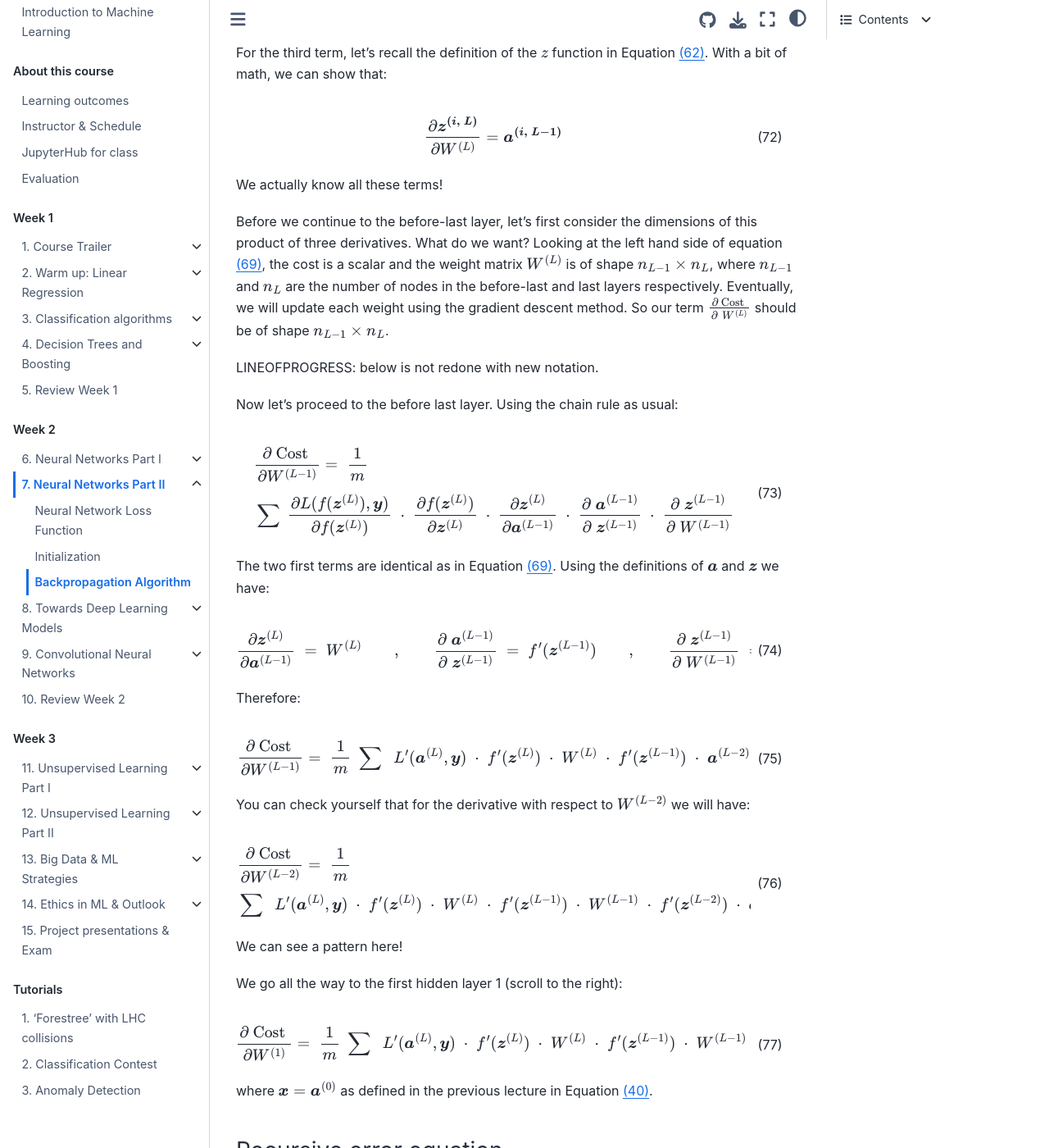
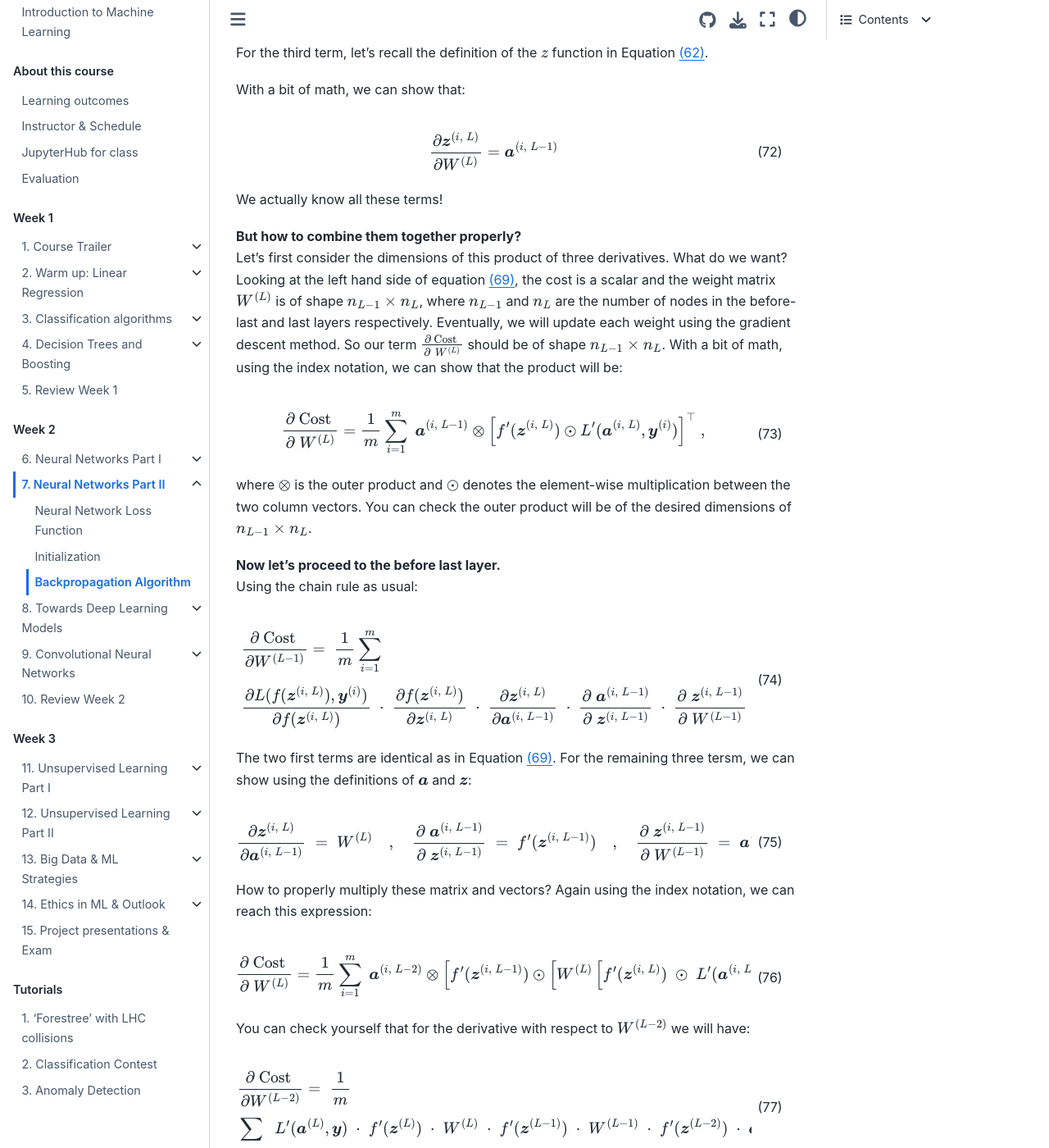
Before and after one commit to clairedavid/intro_to_ml, a Jupyter Book: the page built from week2/NN2_backprop.md, in a window 1280 px wide and 1400 px high, scrolled down 5968 px. Shown: the whole window at 82% size. Built offline with Jupyter Book 1.0.4 settings and Sphinx 7.4.7 and the Sphinx Book theme 1.1.4, drawn with Linux system fonts in a browser that asks for light colours; pages that are not in the unit, such as notebooks, are missing from menus; some of the changed text lies outside the part shown.

Commit message:
Backprop last layer

`````diff
--- a/week2/NN2_backprop.md
+++ b/week2/NN2_backprop.md
@@ -118,7 +118,7 @@ __Exit conditions:__
 Now there will be math.
 
 ### What is the goal?
-Always a good question to start. We want to tweak the weights $\boldsymbol{W}$ and biases $\boldsymbol{b}$ so that the network predictions $\boldsymbol{\hat{y}^{(i)}}$ get as close as they can be to the observed values $\boldsymbol{y^{(i)}}$. For all samples $i$ of the training dataset. In other words, we want to know how to change the weights and biases so that we minimize the cost:
+Always a good question to start. We want to tweak the weights $\boldsymbol{W}$ and biases $\boldsymbol{b}$ so that the network predictions $\boldsymbol{\hat{y}}^{(i)}$ get as close as they can be to the observed values $\boldsymbol{y}^{(i)}$. For all samples $i$ of the training dataset. In other words, we want to know how to change the weights and biases so that we minimize the cost:
 ```{math}
 :label: costnnmineq
  \min_{\boldsymbol{W},\boldsymbol{b}} \text{ Cost}(\boldsymbol{W},\boldsymbol{b})
@@ -150,17 +150,17 @@ Equation {eq}`partialdevcostWbeq` can be overwhelming, especially given the nume
 Let's first rewrite the activation unit equation as a function of a function. We saw in the previous lecture:
 ```{math}
 :label: activvalueeq
-\boldsymbol{a^{(i, \: \ell)}} = f\left[ \; \left(W^{(\ell)}\right)^\top \; \boldsymbol{a^{(i, \: \ell -1)}} \;+\; \boldsymbol{b^{(\ell)}} \;\right]
+\boldsymbol{a}^{(i, \: \ell)} = f\left[ \; \left(W^{(\ell)}\right)^\top \; \boldsymbol{a}^{(i, \: \ell -1)} \;+\; \boldsymbol{b}^{(\ell)} \;\right]
 ```
 with $f$ the node's activation function and $\ell$ is the current layer of the activation unit. Let's split the notation by extracting the sum:
 ```{math}
 :label: zfunceq
-\boldsymbol{z^{(i, \: \ell)}} = \left(W^{(\ell)}\right)^\top \; \boldsymbol{a^{(i, \: \ell -1)}} \;+\; \boldsymbol{b^{(\ell)}}
+\boldsymbol{z}^{(i, \: \ell)} = \left(W^{(\ell)}\right)^\top \; \boldsymbol{a}^{(i, \: \ell -1)} \;+\; \boldsymbol{b}^{(\ell)}
 ```
 
 This would be called the "weighted sum plus bias." So then each activation unit can be computed as:
 ````{margin}
-$\boldsymbol{z^{(i, \: \ell)}}$ has the same shape as $\boldsymbol{a^{(i, \: \ell)}}$.
+$\boldsymbol{z}^{(i, \: \ell)}$ has the same shape as $\boldsymbol{a}^{(i, \: \ell)}$.
 It is a column vector of size ($n_{\ell}$, 1), with $n_{\ell}$ the number of nodes on the layer $\ell$.
 ````
 ```{math}
@@ -171,9 +171,9 @@ It is a column vector of size ($n_{\ell}$, 1), with $n_{\ell}$ the number of nod
 We will denote the loss function through a general form as $L$:
 ```{math}
 :label: lossfunceq
-L\left(\boldsymbol{\hat{y}^{(i)}}, \boldsymbol{y^{(i)}} \right)
+L\left(\boldsymbol{\hat{y}}^{(i)}, \boldsymbol{y}^{(i)} \right)
 ```
-It is computed for each sample instance $\left\{ \boldsymbol{x^{(i)}}, y^{(i)} \right\}$, with $\left(\boldsymbol{x^{(i)}}\right)^\top = (x_1^{(i)}, x_2^{(i)}, \cdots, x_n^{(i)})^\top$ being the vector of $n$ input features and $y^{(i)}$ the associated target.
+It is computed for each sample instance $\left\{ \boldsymbol{x}^{(i)}, y^{(i)} \right\}$, with $\left(\boldsymbol{x}^{(i)}\right)^\top = (x_1^{(i)}, x_2^{(i)}, \cdots, x_n^{(i)})^\top$ being the vector of $n$ input features and $y^{(i)}$ the associated target.
 
 The cost is the sum of the losses over all data instances $m$.
 
@@ -202,7 +202,7 @@ The final prediction $\hat{y}^{(i)}$ is the output of the activation unit in the
 In the network above, there is only one activation unit, so we can omit the subscript. If the network has $K$ outputs instead of one, we would have column vectors of $K$ elements:
 ```{math}
 :label: ypredbold
-\boldsymbol{\hat{y}^{(i)}} = \boldsymbol{a^{(i, \: L)}}
+\boldsymbol{\hat{y}}^{(i)} = \boldsymbol{a}^{(i, \: L)}
 ```
 
 So far, so good. Now the cost.
@@ -213,7 +213,7 @@ So far, so good. Now the cost.
 The cost function is obtained using Equations {eq}`afzeq`, {eq}`costfunceq` and {eq}`ypredbold`:
 ```{math}
 :label: costlossafzeq
-\text{Cost} = \frac{1}{m} \sum_{i=1}^m L\left(\boldsymbol{\hat{y}^{(i)}}, \boldsymbol{y^{(i)}}\right) = \frac{1}{m} \sum_{i=1}^m L\left(\boldsymbol{a^{(i, \: L)}}, \boldsymbol{y^{(i)}}\right) = \frac{1}{m} \sum_{i=1}^m L(f(\boldsymbol{z^{(i, \: L)}}), \boldsymbol{y^{(i)}})
+\text{Cost} = \frac{1}{m} \sum_{i=1}^m L\left(\boldsymbol{\hat{y}}^{(i)}, \boldsymbol{y}^{(i)}\right) = \frac{1}{m} \sum_{i=1}^m L\left(\boldsymbol{a}^{(i, \: L)}, \boldsymbol{y}^{(i)}\right) = \frac{1}{m} \sum_{i=1}^m L(f(\boldsymbol{z}^{(i, \: L)}), \boldsymbol{y}^{(i)})
 ```
 ***
 
@@ -230,65 +230,67 @@ Let's write the derivative of the cost function with respect to the weight matri
 ```{math}
 :label: dCostlastchaineq
 \begin{align*}
-\frac{\partial \text { Cost }}{\partial \; W^{(L)}} &= \; \frac{1}{m} \sum_{i=1}^m \; \frac{\partial L(f(\boldsymbol{z^{(i, \: L)}}), \boldsymbol{y^{(i)}})}{\partial \; W^{(L)}} \\[2ex]
-&= \; \frac{1}{m} \sum_{i=1}^m \; \frac{\partial L(f(\boldsymbol{z^{(i, \: L)}}), \boldsymbol{y})}{\partial f(\boldsymbol{z^{(i, \: L)}})} \; \cdot \;  \frac{\partial f(\boldsymbol{z^{(i, \: L)}})}{\partial \boldsymbol{z^{(i, \: L)}}} \; \cdot \; \frac{\partial \boldsymbol{z^{(i, \: L)}}}{\partial W^{(L)}}
+\frac{\partial \text { Cost }}{\partial \; W^{(L)}} &= \; \frac{1}{m} \sum_{i=1}^m \; \frac{\partial L(f(\boldsymbol{z}^{(i, \: L)}), \boldsymbol{y}^{(i)})}{\partial \; W^{(L)}} \\[2ex]
+&= \; \frac{1}{m} \sum_{i=1}^m \; \frac{\partial L(f(\boldsymbol{z}^{(i, \: L)}), \boldsymbol{y}^{(i)})}{\partial f(\boldsymbol{z}^{(i, \: L)})} \; \cdot \;  \frac{\partial f(\boldsymbol{z}^{(i, \: L)})}{\partial \boldsymbol{z}^{(i, \: L)}} \; \cdot \; \frac{\partial \boldsymbol{z}^{(i, \: L)}}{\partial W^{(L)}}
 \end{align*}
 ```
 
-We can simplify things. The first term is the derivative of the loss function with argument $f(\boldsymbol{z^{(i, \: L)}}) = \boldsymbol{a^{(i, \: L)}}$:
+We can simplify things. The first term is the derivative of the loss function with argument $f(\boldsymbol{z}^{(i, \: L)}) = \boldsymbol{a}^{(i, \: L)}$:
 ```{math}
 :label: dCostlprime
-\frac{\partial L(f(\boldsymbol{z^{(i, \: L)}}), \boldsymbol{y^{(i)}})}{\partial f(\boldsymbol{z^{(i, \: L)}})} = L^{\prime}(\boldsymbol{a^{(i, \: L)}}, \boldsymbol{y^{(i)}})
+\frac{\partial L(f(\boldsymbol{z}^{(i, \: L)}), \boldsymbol{y}^{(i)})}{\partial f(\boldsymbol{z}^{(i, \: L)})} = L^{\prime}(\boldsymbol{a}^{(i, \: L)}, \boldsymbol{y}^{(i)})
 ```
-We have done the forward propagation, so we have access to the values for all the $\boldsymbol{a^{(i, \: L)}}$. This term is known!
+We have done the forward propagation, so we have access to the values for all the $\boldsymbol{a}^{(i, \: L)}$. This term is known!
 
-Same for the second term, which is the derivative of the activation function evaluated at $\boldsymbol{z^{(i, \: L)}}$:
+Same for the second term, which is the derivative of the activation function evaluated at $\boldsymbol{z}^{(i, \: L)}$:
 ```{math}
 :label: dCostfprime
-\frac{\partial f(\boldsymbol{z^{(i, \: L)}})}{\partial \boldsymbol{z^{(i, \: L)}}} = f'(\boldsymbol{z^{(i, \: L)}})
+\frac{\partial f(\boldsymbol{z}^{(i, \: L)})}{\partial \boldsymbol{z}^{(i, \: L)}} = f'(\boldsymbol{z}^{(i, \: L)})
 ```
 This is also known!
 
-For the third term, let's recall the definition of the $z$ function in Equation {eq}`zfunceq`. With a bit of math, we can show that:
+For the third term, let's recall the definition of the $z$ function in Equation {eq}`zfunceq`.
+
+With a bit of math, we can show that:
 ```{math}
 :label: dCostdzdwlastlayer
-\frac{\partial \boldsymbol{z^{(i, \: L)}}}{\partial W^{(L)}} = \boldsymbol{a^{(i, \: L-1)}}
+\frac{\partial \boldsymbol{z}^{(i, \: L)}}{\partial W^{(L)}} = \boldsymbol{a}^{(i, \: L-1)}
 ```
 
 We actually know all these terms!
 
-Before we continue to the before-last layer, let's first consider the dimensions of this product of three derivatives. What do we want? Looking at the left hand side of equation {eq}`dCostlastchaineq`, the cost is a scalar and the weight matrix $W^{(L)}$ is of shape $n_{L-1} \times n_L$, where $n_{L-1}$ and $n_L$ are the number of nodes in the before-last and last layers respectively. Eventually, we will update each weight using the gradient descent method. So our term $\frac{\partial \text { Cost }}{\partial \; W^{(L)}}$ should be of shape $n_{L-1} \times n_L$.
+__But how to combine them together properly?__
+Let's first consider the dimensions of this product of three derivatives. What do we want? Looking at the left hand side of equation {eq}`dCostlastchaineq`, the cost is a scalar and the weight matrix $W^{(L)}$ is of shape $n_{L-1} \times n_L$, where $n_{L-1}$ and $n_L$ are the number of nodes in the before-last and last layers respectively. Eventually, we will update each weight using the gradient descent method. So our term $\frac{\partial \text { Cost }}{\partial \; W^{(L)}}$ should be of shape $n_{L-1} \times n_L$. With a bit of math, using the index notation, we can show that the product will be:
+
+```{math}
+:label: dCostfirstvectorouterprod
+\frac{\partial \text { Cost }}{\partial \; W^{(L)}} = \frac{1}{m} \sum_{i=1}^m \; \boldsymbol{a}^{(i, \: L-1)} \otimes \left[  f'(\boldsymbol{z}^{(i, \: L)}) \odot L^{\prime}(\boldsymbol{a}^{(i, \: L)}, \boldsymbol{y}^{(i)}) \right]^\top  \;,
+```
+where $\otimes$ is the outer product and $\odot$ denotes the element-wise multiplication between the two column vectors. You can check the outer product will be of the desired dimensions of $n_{L-1} \times n_L$.
 
 
-LINEOFPROGRESS: below is not redone with new notation.
-
-
-Now let's proceed to the before last layer. Using the chain rule as usual:
+__Now let's proceed to the before last layer.__
+Using the chain rule as usual:
 ```{math}
 :label: dCostbeforelastchaineq
 \begin{align*}
-& \frac{\partial \text { Cost }}{\partial W^{(L-1)}} =  \; \frac{1}{m}  \\[1ex]
-& \sum \; \frac{\partial L(f(\boldsymbol{z}^{(L)}), \boldsymbol{y})}{\partial f(\boldsymbol{z}^{(L)})} \; \cdot \; \frac{\partial f(\boldsymbol{z}^{(L)})}{\partial \boldsymbol{z}^{(L)}} \; \cdot \; \frac{\partial \boldsymbol{z}^{(L)}}{\partial \boldsymbol{a}^{(L-1)}}  \; \cdot \; \frac{\partial \; \boldsymbol{a}^{(L-1)} }{\partial\;\boldsymbol{z}^{(L-1)} } \; \cdot \; \frac{\partial \; \boldsymbol{z}^{(L-1)} }{\partial\;W^{(L-1)} }
+& \frac{\partial \text { Cost }}{\partial W^{(L-1)}} =  \; \frac{1}{m}\sum_{i=1}^m  \\[1ex]
+&   \frac{\partial L(f(\boldsymbol{z}^{(i, \: L)}), \boldsymbol{y}^{(i)})}{\partial f(\boldsymbol{z}^{(i, \: L)})} \; \cdot \;  \frac{\partial f(\boldsymbol{z}^{(i, \: L)})}{\partial \boldsymbol{z}^{(i, \: L)}} \;\cdot \; \frac{\partial \boldsymbol{z}^{(i, \: L)}}{\partial \boldsymbol{a}^{(i, \: L-1)}}  \; \cdot \; \frac{\partial \; \boldsymbol{a}^{(i, \: L-1)} }{\partial\;\boldsymbol{z}^{(i, \: L-1)} } \; \cdot \; \frac{\partial \; \boldsymbol{z}^{(i, \: L-1)} }{\partial\;W^{(L-1)} }
 \end{align*}
 ```
 
-The two first terms are identical as in Equation {eq}`dCostlastchaineq`. Using the definitions of $\boldsymbol{a}$ and $\boldsymbol{z}$ we have:
+The two first terms are identical as in Equation {eq}`dCostlastchaineq`. For the remaining three tersm, we can show using the definitions of $\boldsymbol{a}$ and $\boldsymbol{z}$:
 ```{math}
 :label: beforeLasttermssimplereq
 \begin{gathered}
-\frac{\partial \boldsymbol{z}^{(L)}}{\partial \boldsymbol{a}^{(L-1)}}  \;=\; W^{(L)}  \qquad,\qquad \frac{\partial \; \boldsymbol{a}^{(L-1)} }{\partial\;\boldsymbol{z}^{(L-1)} } \;=\; f'(\boldsymbol{z}^{(L-1)}) \qquad,\qquad \frac{\partial \; \boldsymbol{z}^{(L-1)} }{\partial\;W^{(L-1)} } \;=\; \boldsymbol{a}^{(L-2)}
+\frac{\partial \boldsymbol{z}^{(i, \: L)}}{\partial \boldsymbol{a}^{(i, \: L-1)}}  \;=\; W^{(L)}  \quad,\quad \frac{\partial \; \boldsymbol{a}^{(i, \: L-1)} }{\partial\;\boldsymbol{z}^{(i, \: L-1)} } \;=\; f'(\boldsymbol{z}^{(i, \: L-1)}) \quad,\quad \frac{\partial \; \boldsymbol{z}^{(i, \: L-1)} }{\partial\;W^{(L-1)} } \;=\; \boldsymbol{a}^{(i, \: L-2)}
 \end{gathered}
 ```
 
-Therefore:
+How to properly multiply these matrix and vectors? Again using the index notation, we can reach this expression:
 ```{math}
 :label: dCostbeforelastsimpleeq
-\frac{\partial \text { Cost }}{\partial W^{(L-1)}}
-= \; \frac{1}{m} \; \sum \;\; L^{\prime}(\boldsymbol{a}^{(L)}, \boldsymbol{y})
-\;\cdot \; f^{\prime}(\boldsymbol{z}^{(L)})
-\;\cdot \; W^{(L)}
-\;\cdot \; f'(\boldsymbol{z}^{(L-1)})
-\;\cdot \; \boldsymbol{a}^{(L-2)}
+\frac{\partial \text { Cost }}{\partial \; W^{(L)}} = \frac{1}{m} \sum_{i=1}^m \; \boldsymbol{a}^{(i, \: L-2)} \otimes \left[ f'(\boldsymbol{z}^{(i, \: L-1)}) \odot \left[ W^{(L)} \left[  f'(\boldsymbol{z}^{(i, \: L)}) \; \odot \; L^{\prime}(\boldsymbol{a}^{(i, \: L)}, \boldsymbol{y}^{(i)}) \right] \right] \right]^\top  \;,
 ```
 
 You can check yourself that for the derivative with respect to $W^{(L-2)}$ we will have:
@@ -392,7 +394,7 @@ W^{(\ell)} &\leftarrow W^{(\ell)} - \alpha \frac{\partial \text{ Cost}}{\partial
 ### Memoization (and it's not a typo)
 This is a computer science term. It refers to an optimization technique to make computations faster, in particular by reusing previous calculations. This translates into storing intermediary results so that they are called again if needed, not recomputed. Recursive functions by definition reuse the outcomes of the previous iteration at the current one, so memoization is at play.
 
-Let's illustrate this point by writing the derivative equations for a network with one output layer and three hidden layers:
+Let's illustrate this point by writing the derivative equations for a network with three hidden layers. The output layer will be $L = 4$. Let's write the backpropagation terms. To make ...
 
 ```{math}
 :label: lastfoursimpleeq
`````
Also changed, not shown: other parts of week2/NN2_backprop.md (+2 -2 lines), week2/NN1_feedforward.md (+17 -17 lines), week2/NN2_costF.md (+11 -11 lines), week2/NN2_init.md (+1 -1 lines).
